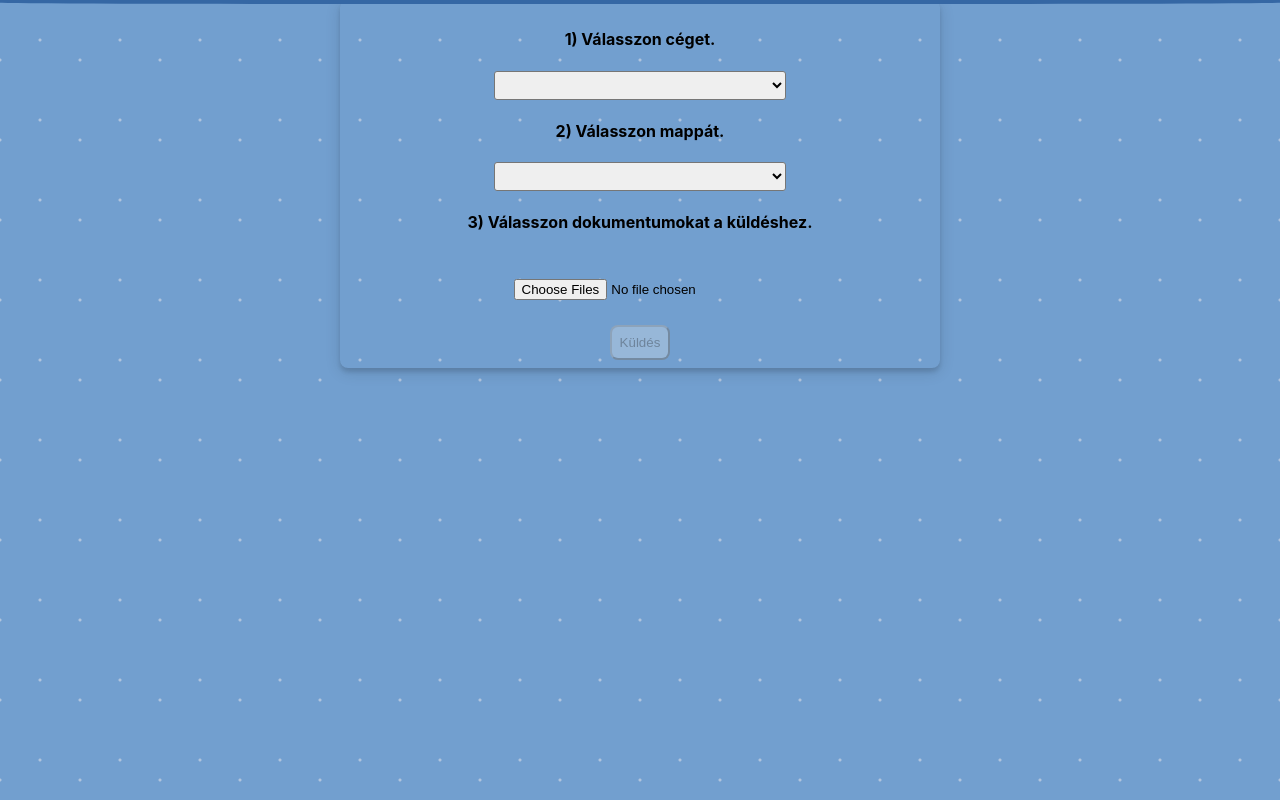
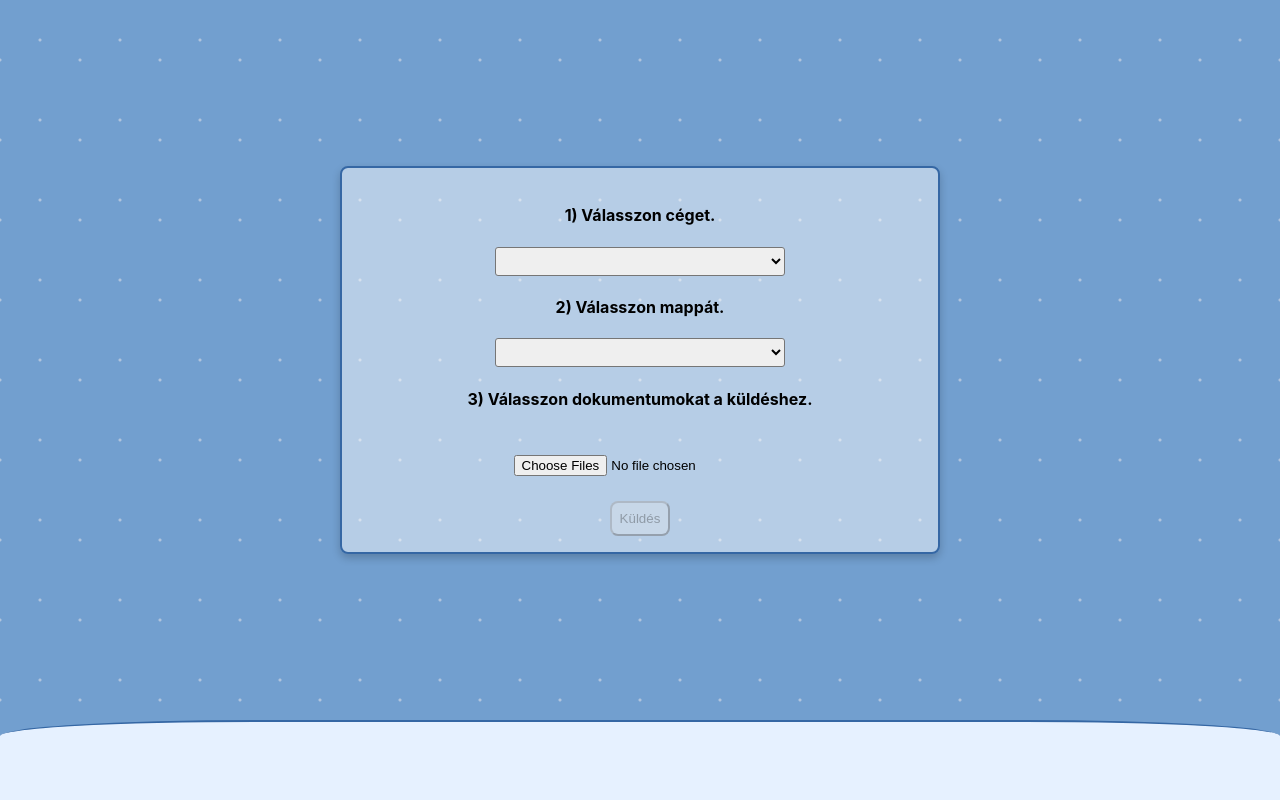
Before and after one commit to davidgiczi/Softmagic-frontend-app_Common_repo, a React (Create React App) app: page /softmagic/upload in a window 1280 px wide. Built offline with nearby package versions, Linux system fonts and the light colour scheme.

Commit message:
style app

```diff
--- a/src/App.css
+++ b/src/App.css
@@ -3,6 +3,7 @@
 }
 
 body {
+  height: 100vh;
   background-color: #729fcf;
   background-image: radial-gradient(#b0c4dd 1px, transparent 2px),
     radial-gradient(#b0c4dd 1px, transparent 2px);
@@ -11,11 +12,30 @@ body {
   background-position: 0 0, 40px 20px;
 }
 
+#root {
+  display: flex;
+  flex-direction: column;
+  height: 100%;
+}
+
 .App {
+  height: calc(100% - 80px);
   display: flex;
   flex-direction: column;
   align-items: center;
   justify-content: center;
+  padding: 8px;
+}
+
+.App-header {
+  position: sticky;
+  top: 0;
+  width: 100%;
+  height: 80px;
+  background-color: #e6f1ff;
+  border-radius: 0 0 32% 32%;
+  border-bottom: 4px solid #3567a4;
+  z-index: 4;
 }
 
 li {
@@ -24,17 +44,18 @@ li {
 }
 
 .File-list {
-  width: 100%;
-  max-width: 600px;
   display: flex;
   flex-direction: column;
   justify-content: center;
   align-items: center;
-  /* border: 2px solid rgba(0, 0, 0, 0.4); */
+  width: 100%;
+  max-width: 600px;
   border-radius: 8px;
-  box-shadow: 0 4px 16px 0 rgba(0, 0, 0, 0.12), 0 4px 4px 0 rgba(0, 0, 0, 0.12);
+  border: 2px solid #3567a4;
+  background-color: rgba(255, 255, 255, 0.48);
+  box-shadow: 0 4px 8px 0 rgba(0, 0, 0, 0.2);
   text-align: center;
-  padding: 8px;
+  padding: 16px 8px;
 }
 
 .File-list > * {
@@ -54,20 +75,24 @@ li {
   cursor: pointer;
 }
 
-.App-header {
-  position: fixed;
-  width: 100%;
-  border-radius: 0 0 32% 32%;
-  border-bottom: 4px solid #3567a4;
-}
-
 .Choose-file {
-  width: fit-content;
+  width: min-content;
   margin: 20px;
   padding: 5px;
-  border-radius: 5px;
   cursor: pointer;
 }
 
 @media screen and (hover: none) {
+#root {
+  flex-direction: column-reverse;
 }
+
+.App-header {
+  top: initial;
+  bottom: 0;
+  border-radius: 20% 20% 0 0;
+  border-top: 2px solid #3567a4;
+  border-bottom: none;
+}
+
+}
```
